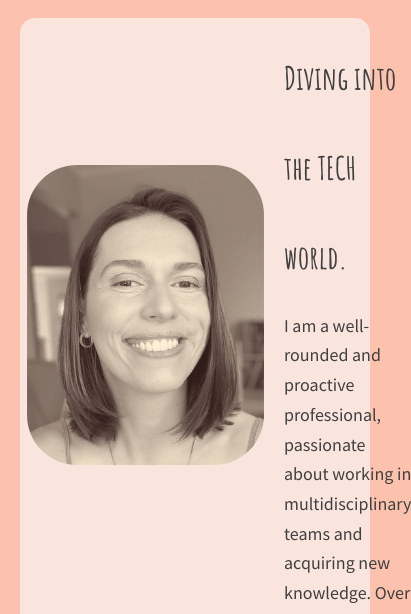
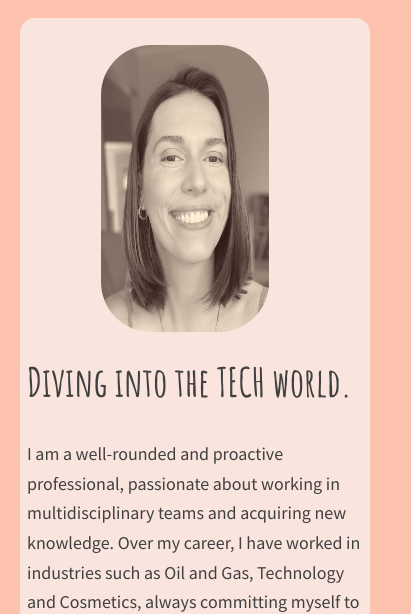
Before and after one commit to Nanda-25/Nanda-25.github.io, a plain HTML site: page index.html in a window 390 px wide. Shown: the part 241-855 px from the top of the page, 411 px wide, since content can reach past the window. Drawn offline with Linux system fonts and the light colour scheme.

Commit message:
media queries change done on main by mistake

```diff
--- a/styles.css
+++ b/styles.css
@@ -183,30 +183,43 @@ button {
 
 } */
 
-
-@media (max-width: 800px) {
+@media (min-width: 801px) and (max-width: 1200px) {
 	#hero-section {
-		height: 410px;
+		height: 450px;
 	}
 	.photo-fe {
-		margin-top: 60px;
+		margin-top: 70px;
+	}
+}
+
+
+
+@media (min-width: 601px) and (max-width: 800px) {
+	#hero-section {
+		height: 700px;
+	}
+	.photo-fe {
+		margin-top: 180px;
 	}
 }
 
 
 @media (max-width: 600px) {
 	.hero-title-querie {
-		font-size: 32px;
+		font-size: 40px;
 	}
 	#hero-section {
-	height: 600px;
+		height: 800px;
+		flex-direction: column;
+		align-items: center;
 	}
 	.photo-fe {
-	margin-top: 140px;
+		margin-top: 20px;
+		width: 50%;
 	}
 	.card-container {
-	display: flex;
-	flex-direction: column;
+		display: flex;
+		flex-direction: column;
 	}
 	.card {
 		width: 90%;
```
